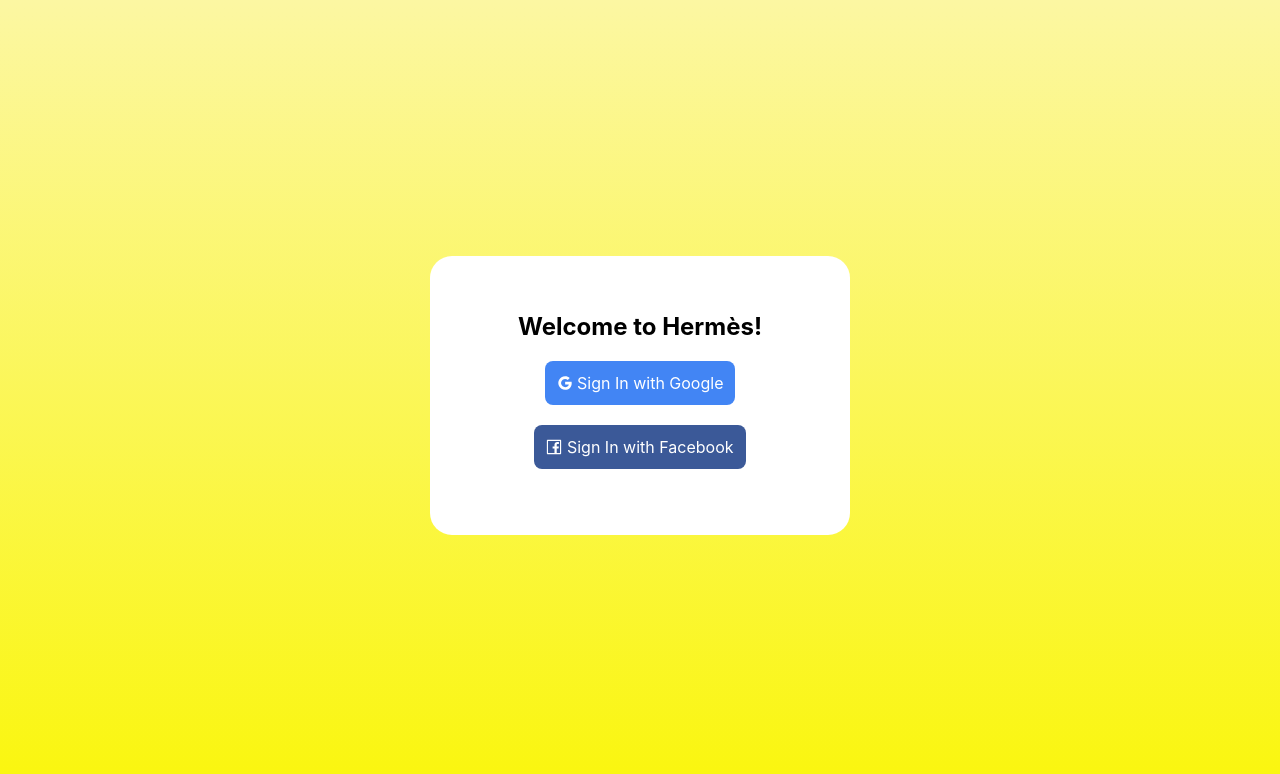
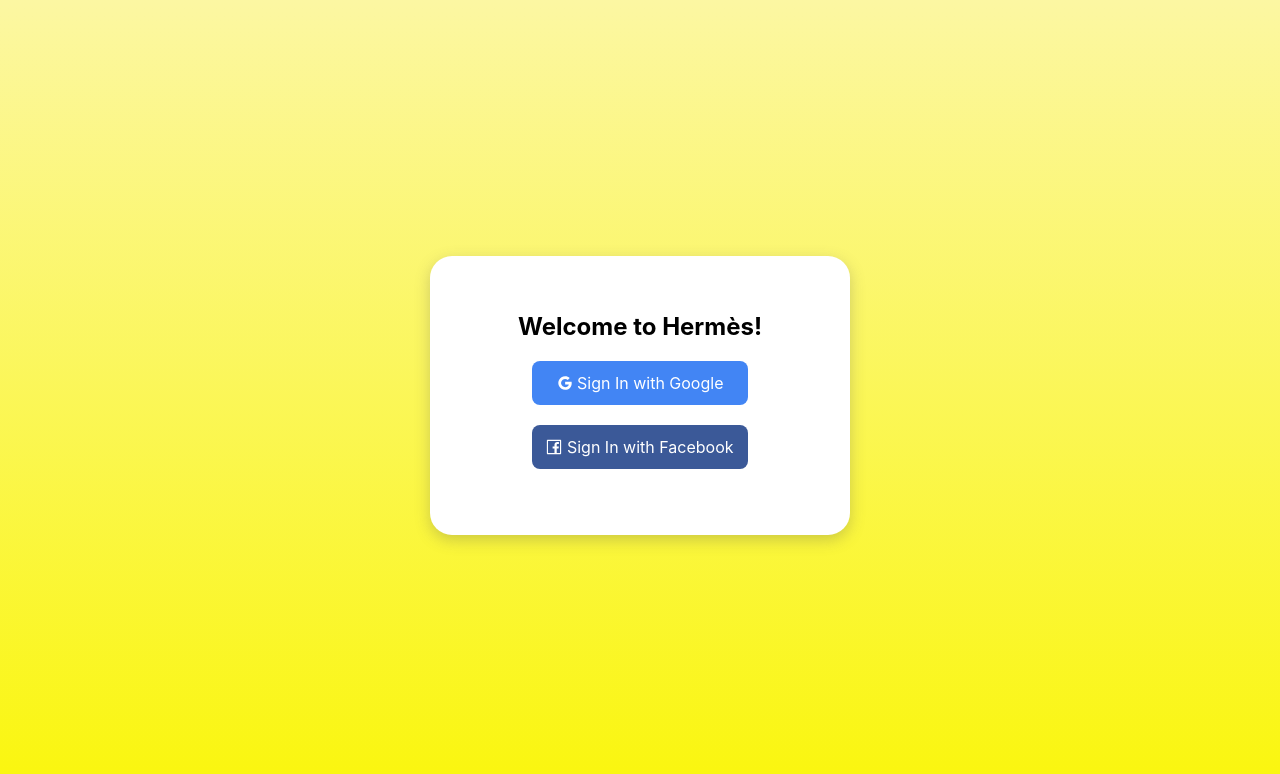
Before and after one commit to vxm52/Hermes, a React (Create React App) app: page / in a window 1280 px wide. Shown: the top 774 px of the page. Built offline with nearby package versions, Linux system fonts and the light colour scheme.

Commit message:
Added Firebase and Authentication feature

```diff
--- a/src/components/Login.js
+++ b/src/components/Login.js
@@ -1,5 +1,9 @@
 import React from 'react';
 import { GoogleOutlined, FacebookOutlined } from '@ant-design/icons';
+import "firebase/app";
+
+import { auth } from '../firebase';
+import firebase from 'firebase/app';
 
 const Login = () => {
     return (
@@ -9,7 +13,8 @@
 
                 <div
                     className="login-button google"
-                >
+                    onClick={() => auth.signInWithRedirect(new firebase.auth.GoogleAuthProvider())} //This function allows us to login with Google
+                    >
                     <GoogleOutlined /> Sign In with Google
                 </div>
 
@@ -18,6 +23,7 @@
 
                 <div
                     className="login-button facebook"
+                    onClick={() => auth.signInWithRedirect(new firebase.auth.FacebookAuthProvider())} //This function allows us to login with Facebook
                 >
                     <FacebookOutlined /> Sign In with Facebook
                 </div>
--- /dev/null
+++ b/src/firebase.js
@@ -0,0 +1,11 @@
+import firebase from "firebase/app"; //This resides in our node-modules
+import "firebase/auth";
+
+export const auth = firebase.initializeApp({
+    apiKey: '',
+    authDomain: '',
+    projectId: '',
+    storageBucket: '',
+    messagingSenderId: '',
+    appId: '',
+}).auth();
--- a/src/index.css
+++ b/src/index.css
@@ -65,6 +65,7 @@
     text-align: center;
     background-color: white;
     border-radius: 22px;
+    box-shadow: 0px 5px 15px #54545446;
   }
 
   .login-button {
@@ -73,15 +74,22 @@
     padding: 12px;
     border-radius: 8px;
     display: inline-block;
+    width: 12rem;
   }
 
-  .facebook {
+  .login-button.facebook {
     background-color: #3b5998;
   }
+  .login-button.facebook:hover {
+    box-shadow: 0 0 20px #5e8bee;
+  }
 
-  .google {
+  .login-button.google {
     background-color: #4285f4;
     color: white;
+  }
+  .login-button.google:hover{
+    box-shadow: 0 0 20px #1b86f9;
   }
 
   #loading-container {
```
Also changed, not shown: 1 other file (tests, documents, lock files or other folders).
